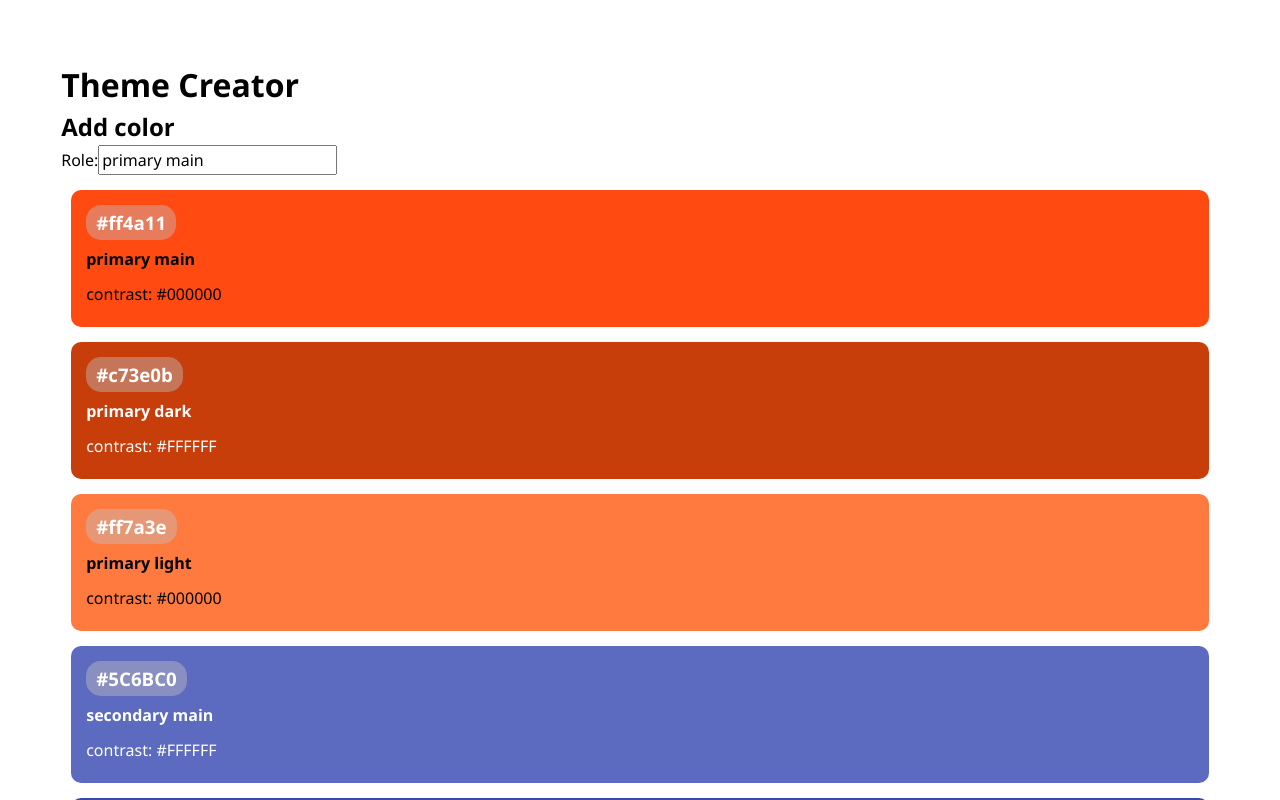
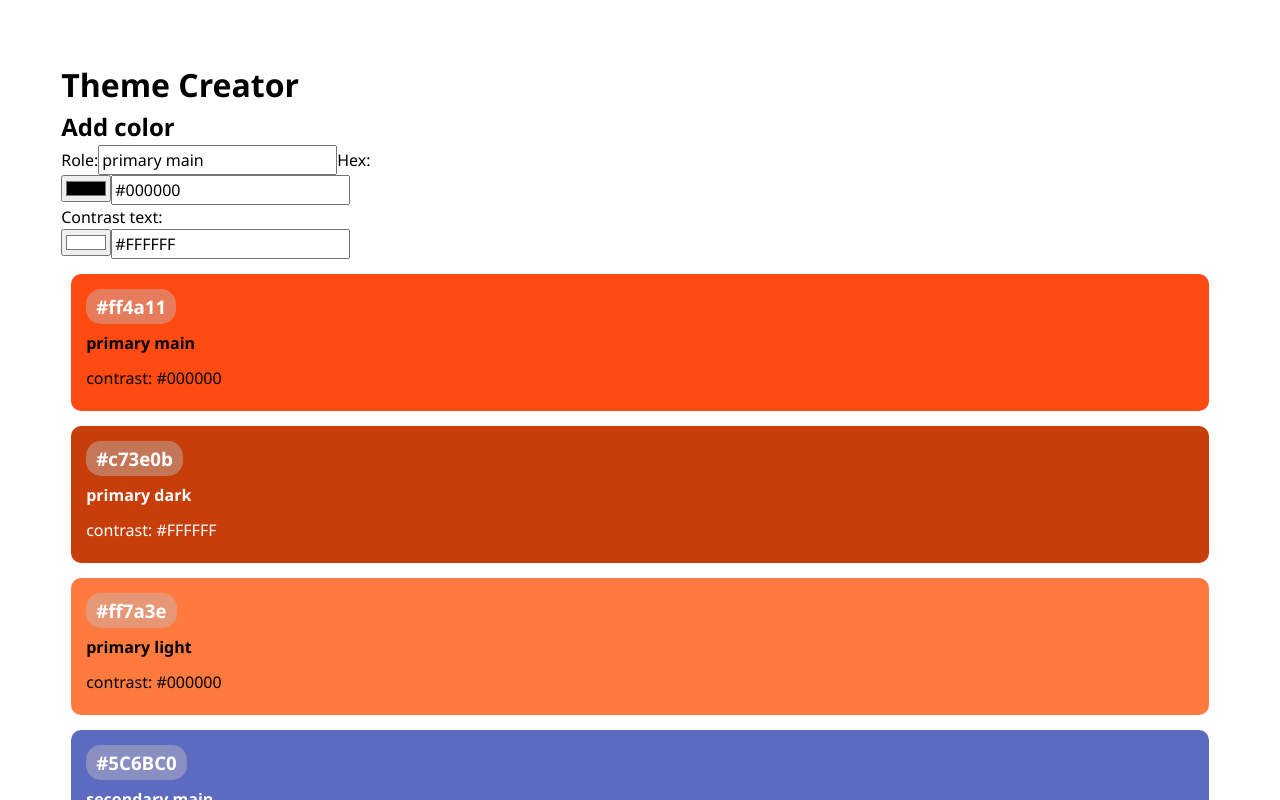
Before and after one commit to aliceverc/recap-project-4, a React (Vite) app: page / in a window 1280 px wide. Shown: the top 800 px of the page. Built offline with nearby package versions, Linux system fonts and the light colour scheme.

Commit message:
add ColorInput and ContrastText components

```diff
--- a/src/Components/ColorForm/ColorForm.jsx
+++ b/src/Components/ColorForm/ColorForm.jsx
@@ -1,4 +1,6 @@
 import { useState } from "react";
+import { ColorInput } from "../ColorInput/ColorInput";
+import { ContrastText } from "../ContrastText/ContrastText";
 
 // ColorForm.jsx
 // A controlled form that collects role, hex and contrastText for a new theme colour
@@ -33,6 +35,32 @@ export function ColorForm() {
               console.log(formValues);
             }}
           ></input>
+          <label>
+            Hex:
+            {/* pass the current hex from state; when child reports a change, copy existing state and overwrite hex only */}
+            <ColorInput
+              value={formValues.hex}
+              onChange={(newHex) =>
+                setFormValues({
+                  ...formValues,
+                  hex: newHex,
+                })
+              }
+            />
+          </label>
+        </label>
+        <label>
+          Contrast text:
+          {/* pass the current hex from state; when child reports a change, copy existing state and overwrite hex only */}
+          <ContrastText
+            value={formValues.contrastText}
+            onChange={(newContrast) =>
+              setFormValues({
+                ...formValues,
+                contrastText: newContrast,
+              })
+            }
+          />
         </label>
       </form>
     </>
--- /dev/null
+++ b/src/Components/ColorInput/ColorInput.jsx
@@ -0,0 +1,24 @@
+export function ColorInput({ value, onChange }) {
+  // value > current hex string; onChange > callback that receives the new hex string
+
+  // a pair of inputs (pciker + text) that always show the same hex value and report changes upward
+  return (
+    <div>
+      <label>
+        {/* two inputs share the same 'value' so they stay in sync */}
+        <input
+          type="color"
+          value={value}
+          onChange={(event) =>
+            onChange(event.target.value)
+          } /* forward just event.target.value (the hex) from the parent */
+        ></input>
+        <input
+          type="text"
+          value={value}
+          onChange={(event) => onChange(event.target.value)}
+        ></input>
+      </label>
+    </div>
+  );
+}
--- /dev/null
+++ b/src/Components/ContrastText/ContrastText.jsx
@@ -0,0 +1,18 @@
+export function ContrastText({ value, onChange }) {
+  return (
+    <div>
+      <label>
+        <input
+          type="color"
+          value={value}
+          onChange={(event) => onChange(event.target.value)}
+        ></input>
+        <input
+          type="text"
+          value={value}
+          onChange={(event) => onChange(event.target.value)}
+        ></input>
+      </label>
+    </div>
+  );
+}
```
Also changed, not shown: 1 other file (tests, documents, lock files or other folders).
